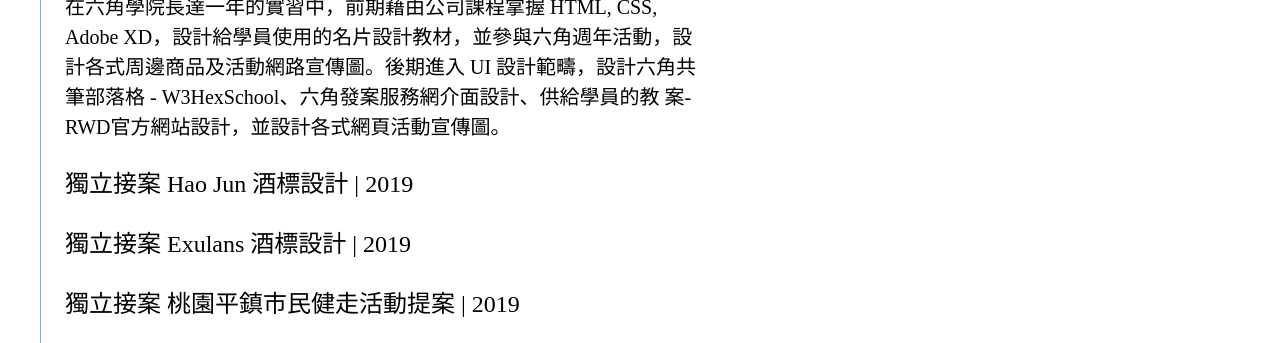
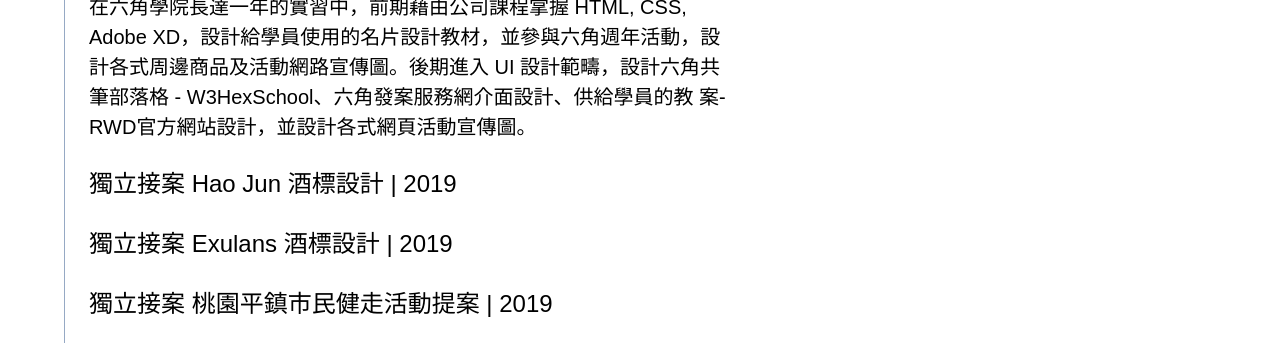
Before and after one commit to Lina-SHU/personal_profile, a plain HTML site: page index.html in a window 1280 px wide. Shown: the part 2250-2593 px from the top of the page. Drawn offline with Linux system fonts and the light colour scheme.

Commit message:
update font-family

```diff
--- a/css/style.css
+++ b/css/style.css
@@ -182,6 +182,7 @@ img{
 }
 
 body{
+	font-family: sans-serif;
 	font-size: 24px;
 	line-height: 36px;
 }
@@ -237,6 +238,7 @@ h1{
 .workList{
 	width: 667px;
 	border-left: 1px solid #96A9C4;
+	margin-left: 24px;
 }
 
 .workList li{
```
